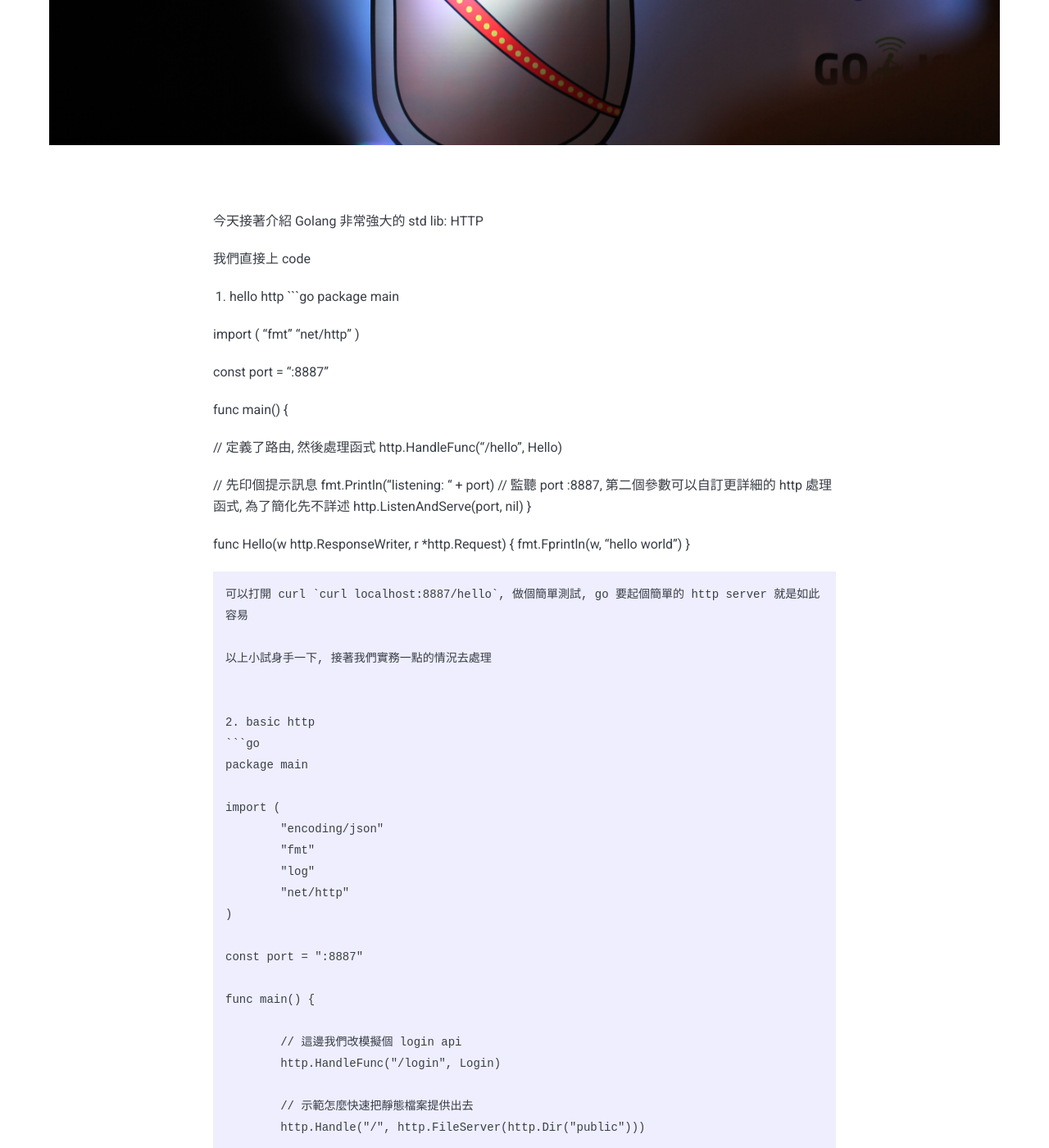
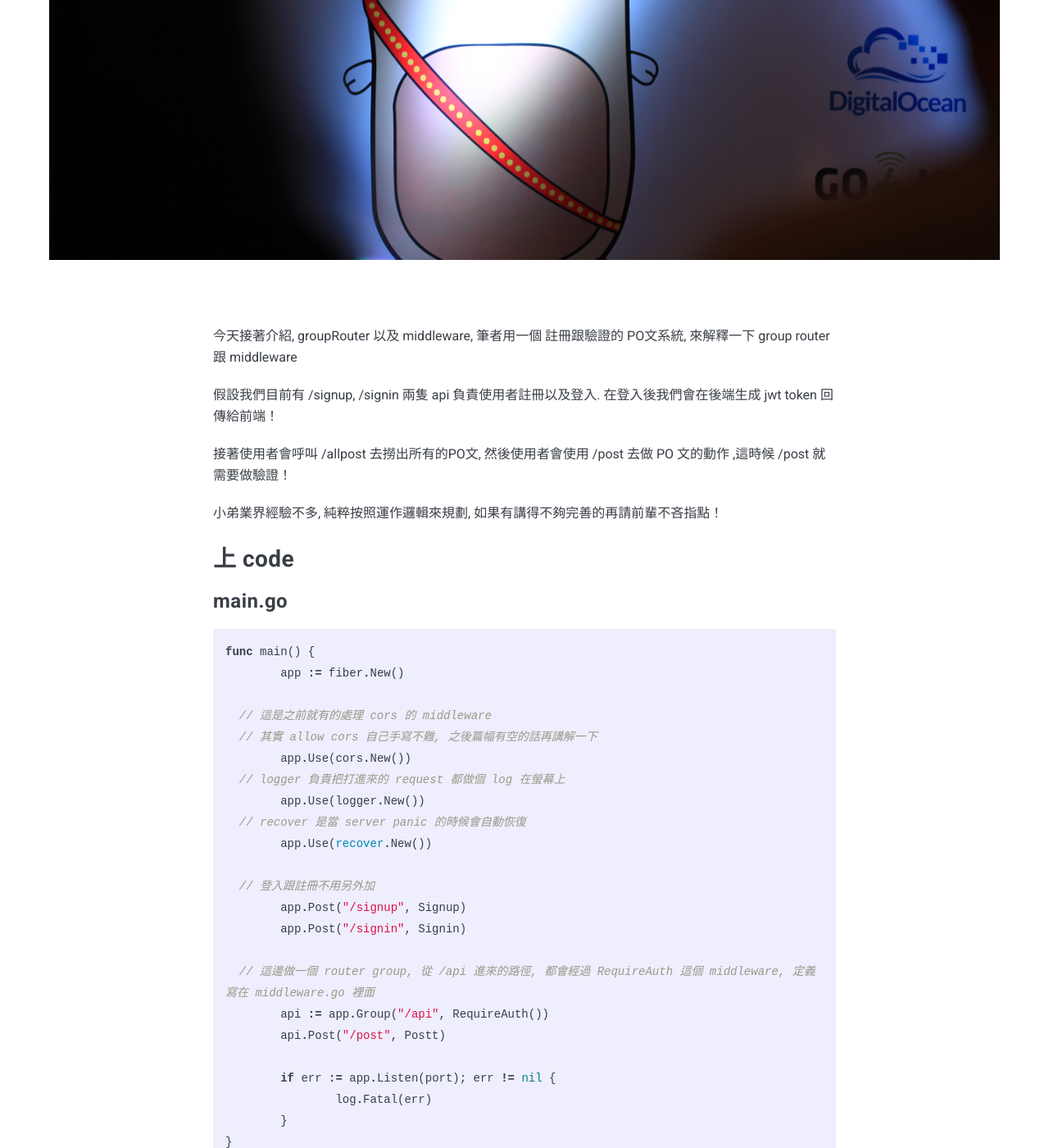
Before and after one commit to cbot918/tutorblog, a Jekyll site: the page built from _posts/2023-09-27-go10_middleware.markdown, in a window 1280 px wide and 1400 px high, scrolled down 796 px. Shown: the whole window at 82% size. Built offline with Jekyll 4.4.1, drawn with Linux system fonts in a browser that asks for light colours; nearby versions of some CDN libraries; comment, search, counter and statistics services are not loaded; some of the changed text lies outside the part shown.

Commit message:
add_docker

````diff
--- a/_posts/2023-09-27-go10_middleware.markdown
+++ b/_posts/2023-09-27-go10_middleware.markdown
@@ -1,177 +1,60 @@
 ---
 layout: post
-title:  (教學) golang-http
-date:   2023-10-1 21:48:00 +0800
+title:  (教學) router-group 和 middleware
+date:   2023-10-1 21:49:00 +0800
 image:  02.jpg
 tags:   Tutorial
 ---
 
-今天接著介紹 Golang 非常強大的 std lib: HTTP
+今天接著介紹, groupRouter 以及 middleware, 筆者用一個 註冊跟驗證的 PO文系統, 來解釋一下 group router 跟 middleware
 
-我們直接上 code
+假設我們目前有 /signup, /signin 兩隻 api 負責使用者註冊以及登入. 在登入後我們會在後端生成 jwt token 回傳給前端！
 
-1. hello http
+接著使用者會呼叫 /allpost 去撈出所有的PO文, 然後使用者會使用 /post 去做 PO 文的動作 ,這時候 /post 就需要做驗證！
+
+小弟業界經驗不多, 純粹按照運作邏輯來規劃, 如果有講得不夠完善的再請前輩不吝指點！
+
+## 上 code
+### main.go
 ```go
-package main
+func main() {
+	app := fiber.New()
 
-import (
-	"fmt"
-	"net/http"
-)
+  // 這是之前就有的處理 cors 的 middleware
+  // 其實 allow cors 自己手寫不難, 之後篇幅有空的話再講解一下
+	app.Use(cors.New())
+  // logger 負責把打進來的 request 都做個 log 在螢幕上
+	app.Use(logger.New())
+  // recover 是當 server panic 的時候會自動恢復
+	app.Use(recover.New())
 
-const port = ":8887"
+  // 登入跟註冊不用另外加
+	app.Post("/signup", Signup)
+	app.Post("/signin", Signin)
 
-func main() {
+  // 這邊做一個 router group, 從 /api 進來的路徑, 都會經過 RequireAuth 這個 middleware, 定義寫在 middleware.go 裡面
+	api := app.Group("/api", RequireAuth())
+	api.Post("/post", Postt)
 
-  // 定義了路由, 然後處理函式
-	http.HandleFunc("/hello", Hello)
-
-  // 先印個提示訊息
-	fmt.Println("listening: " + port)
-	// 監聽 port :8887, 第二個參數可以自訂更詳細的 http 處理函式, 為了簡化先不詳述
-  http.ListenAndServe(port, nil)
-}
-
-func Hello(w http.ResponseWriter, r *http.Request) {
-	fmt.Fprintln(w, "hello world")
-}
-```
-可以打開 curl `curl localhost:8887/hello`, 做個簡單測試, go 要起個簡單的 http server 就是如此容易
-
-以上小試身手一下, 接著我們實務一點的情況去處理
-
-
-2. basic http
-```go
-package main
-
-import (
-	"encoding/json"
-	"fmt"
-	"log"
-	"net/http"
-)
-
-const port = ":8887"
-
-func main() {
-
-	// 這邊我們改模擬個 login api
-	http.HandleFunc("/login", Login)
-
-	// 示範怎麼快速把靜態檔案提供出去
-	http.Handle("/", http.FileServer(http.Dir("public")))
-
-	fmt.Println("listening: " + port)
-	// 這邊做個錯誤捕捉, 有時候自己port被佔到不自知, 有錯誤訊息就比較省時間
-	err := http.ListenAndServe(port, nil)
-	if err != nil {
+	if err := app.Listen(port); err != nil {
 		log.Fatal(err)
 	}
 }
+```
 
-// 習慣上會先用個 struct 起來接資料
-type userParam struct {
-	Email    string `json:"email"`
-	Password string `json:"password"`
-}
-
-func Login(w http.ResponseWriter, r *http.Request) {
-
-	// 由於內建沒有捕捉 method, 我們自己寫
-	if r.Method != "POST" {
-		w.WriteHeader(http.StatusBadRequest)
-		fmt.Fprintf(w, "method not allowed")
-		return
-	}
-
-	// 這邊開始解析 body資料, 個人是滿喜歡 json decode/encode 這種方式
-	user := userParam{}
-	err := json.NewDecoder(r.Body).Decode(&user)
-	if err != nil {
-		w.WriteHeader(http.StatusBadRequest)
-		fmt.Fprintf(w, "data error, please try again")
-		return
-	}
-	// 這邊 log 出來看, 資料實際有接收到
-	fmt.Printf("%+v", user)
-
-	// 這邊設定個 headers
-	w.Header().Set("Content-Type", "application/json")
-	// 這邊把 w 拿去做 encoder, 資料就會直接出去了
-	err = json.NewEncoder(w).Encode(user)
-	if err != nil {
-		w.WriteHeader(http.StatusBadRequest)
-		fmt.Fprintf(w, "json encode failed")
-		return
-	}
-
-}
-
-```
-第二種我們做了更多示範, 有提供靜態檔案, 有把 post body 資料擷取下來, 並且用 json 回傳, 寫起來舒服因為不用依賴太多東西, 但寫久了還是想偷懶怎辦, 請參考第三種
-
-
-3. [fiber](https://github.com/gofiber/fiber) http
+新增一個 middleware.go的檔案
+### middleware.go
+middleware 也是一個 fiber.Handler, 只不過會有個 call c.Next()的動作, c.Next()之後會執行哪些動作, 資料結構是紀錄在 router group 裡面(go 的實作, 其他語言可能不一樣)
 ```go
-package main
-
-import (
-	"fmt"
-	"log"
-
-	"github.com/gofiber/fiber/v2"
-	"github.com/gofiber/fiber/v2/middleware/cors"
-	"github.com/gofiber/fiber/v2/middleware/logger"
-	"github.com/gofiber/fiber/v2/middleware/recover"
-)
-
-func main() {
-	app := fiber.New()
-
-  // 封裝好的各式中間件, 我們就不需要自己寫了！
-	app.Use(cors.New())    // cors allow *
-	app.Use(logger.New())  // logger middleware
-	app.Use(recover.New()) // recover middleware
-
-  // 最大的好處, 直接 serve 出來就是 SPA 了, 方便！
-	app.Static("/", "public")
-
-	app.Get("/hello", Hello)
-
-  // 有 method 分類可以用了！
-	app.Post("/login", Login)
-
-	if err := app.Listen(":8887"); err != nil {
-		log.Fatal(err)
+func RequireAuth() fiber.Handler {
+  return func(c *fiber.Ctx) error {
+		token := c.Get("Authorization")
+		_, err := DecodeJWT(token)
+		if err != nil {
+			fmt.Println("422 in here")
+			return c.Status(422).JSON(fiber.Map{"message": "token is invalid, please check your token"})
+		}
+		return c.Next()
 	}
 }
-
-func Hello(c *fiber.Ctx) error {
-	return c.SendString("Hello, World 👋!")
-}
-
-type userParam struct {
-	Email    string `json:"email"`
-	Password string `json:"password"`
-}
-
-func Login(c *fiber.Ctx) error {
-	user := &userParam{}
-  // body parser 也是簡簡單單
-	err := c.BodyParser(user)
-	if err != nil {
-		return c.Status(422).SendString("data error")
-	}
-
-	fmt.Printf("%+v", user)
-
-  // 很舒服的就送回去了
-	return c.JSON(user)
-}
-
 ```
-
-
-推薦進階閱讀：
-[7天用Go从零实现Web框架Gee教程](https://geektutu.com/post/gee.html)
--- /dev/null
+++ b/_posts/2023-09-27-go11_docker.markdown
@@ -0,0 +1,119 @@
+---
+layout: post
+title:  (教學) docker
+date:   2023-10-2 21:48:00 +0800
+image:  02.jpg
+tags:   Tutorial
+---
+
+今天為什麼講 docker 呢？因為後面資料庫想用 docker 來開
+
+docker 是一個把作業系統隔離出 process 可以獨立運行的環境, 每個獨立執行的叫做 container, 執行的內容由 image 提供
+
+舉例來說：
+1. docker search ubuntu: 會列出 ubuntu image
+2. docker pull ubuntu: 把我們要的 ubuntu 抓下來
+3. docker run -it --name ubu ubuntu:  這樣就是執行 ubuntu image 命名為 ubu container
+4. docker images 可以列出全部的 image
+5. docker ps 可以列出運行中的 container (docker ps -a 列出運行/停止的 container)
+
+所以我們可以運行多個 ubuntu container 在我們的電腦上, 同理, 我們也可以運行多個 mysql, postgresql, mongodb, 只要有人提供某個程式 images 檔案, 我們就能透過 docker run 的指令運行, 這樣真的非常方便！
+
+## 基本指令
+docker 實務上在看東西的時候, 常常會搭判 grep 來使用, 例如 docker ps | grep mysql,  這樣就會列出包含 mysql 字段的 container
+
+### 常用的 list 指令
+```bash
+docker images # 列出 docker images
+docker ps # 列出執行中的 docker container
+docker ps -a # 列出全部的 docker
+```
+### 執行 container 的指令 (以 psql 為例)
+
+```bash
+docker search postgres
+docker pull postgres
+docker run -it -p 5432:5432 --name mypostgres -e POSTGRES_PASSWORD=12345 -e POSTGRES_DB=testdb  postgres
+# -it 是持續執行
+# -p 5432:5432 是把本機的 5432 port bind container 的 5432 port
+# --name 是幫 container 命名, 比較好操作 container
+# -e 是提供環境變數, 官方的 docker hub 頁面可以看有哪些環境變數可以用
+# 最後面的 postgres 就是 postgres image
+```
+
+### 想進入 mypostgres container 後再進入 psql shell 裡面
+為了簡化提供簡單的方式
+```bash
+docker exec -it mypostgres bash
+# exec 是執行 container 的命令
+# mypostgres 的執行環境裡面有 bash 命令可以使用, 所以這行指令讓我們進入了 container 的 bash 裡面, 非常方便
+
+psql -U postgres -W
+# 密碼 12345
+# 這樣就進入了 postgres 的 shell 裡面了
+# \l 是看 databases
+```
+
+### 刪除 container 跟 image
+```bash
+docker stop mypostgres
+docker container rm mypostgres
+# 刪除 container 前需要停止 container
+
+docker image rm postgres
+# 刪除 image 須把相關的 container 都移除掉
+```
+### 小番外 透過 script 快速操作 docker
+可以將以下 script 加入 .bashrc, 然後 source ~/.bashrc 一下, 就能用這四個函式了
+註解內示範指令用法
+```bash
+# drmc = docker remove container 的意思 (分享名字思路, 可以自己換)
+# $ drmc testc (刪除 testc 這個 container)
+drmc(){
+    sudo docker container stop $1
+    sudo docker container rm $1
+}
+
+# $ drmi testi (刪除 testi 這個 image)
+drmi(){
+    sudo docker image rm $1
+}
+
+# 這是跑一個我自己包的 go image 命名為 god (go docker)
+# $ god
+god(){
+    docker run -it --name god cbot918/ubugo bash
+}
+
+# docker shell bash
+# $ dshba god
+dshba(){
+    sudo docker start $1 && docker exec -it $1 bash
+}
+```
+
+### 想要從 container 包 image (筆者比較少用, 提供指令請稍微自己研究一下, 炸)
+```bash
+docker commit
+```
+
+
+## Docker Web GUI  推薦: [Portainer](https://www.portainer.io/)
+
+優點：
+1. 社群版就很好用了
+2. 反應速度很快
+2. UX還不錯, 功能按鈕直覺好找
+3. 文件還不錯, 背後有公司在維護
+
+缺點：如果要監控 K8S cluster, 免費版目前還沒測試成功(付費應該滿簡單的)
+
+### Install (這邊以 docker linux 做示範)
+備註：官方是開 8000 port 出來, 但不知道為什麼我在 ubuntu 上面需要用 9000 port
+```bash
+docker run -d -p 9000:9000 -p 9443:9443 --name portainer --restart=always -v /var/run/docker.sock:/var/run/docker.sock -v portainer_data:/data portainer/portainer-ce:latest
+```
+這樣子, 瀏覽 localhost:9000, 就可以看到主空台的頁面了！
+
+### [其他平台安裝頁面](https://docs.portainer.io/start/install-ce/server/docker) ( 除了 docker 安裝也還有其他方式, 參考連結的左邊 sidebar )
+https://docs.portainer.io/start/install-ce/server/docker
````
Also changed, not shown: _posts/2023-09-27-go12_dockerfile.markdown (added, +99 -0 lines), _posts/2023-09-27-go13_dockercompose.markdown (added, +99 -0 lines).
